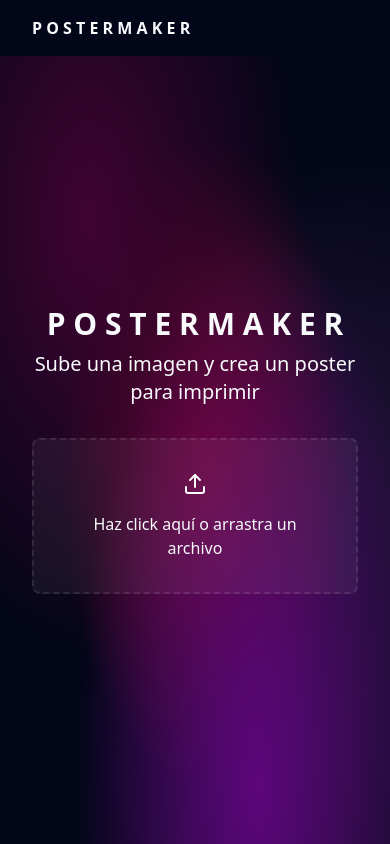
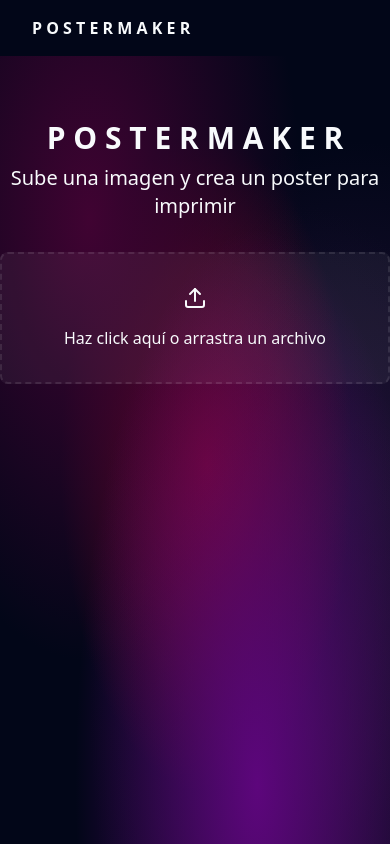
Before and after one commit to PabloRamDev/postermaker, a React app in the folder frontend/: page / in a window 390 px wide. Built offline with nearby package versions, Linux system fonts and the light colour scheme; the HTML template or start-up script is replaced by a standard one.

Commit message:
update app code cleanup

```diff
--- a/frontend/package.json
+++ b/frontend/package.json
@@ -16,6 +16,7 @@
     "@radix-ui/react-progress": "^1.1.7",
     "@radix-ui/react-select": "^2.2.6",
     "@radix-ui/react-separator": "^1.1.7",
+    "@radix-ui/react-slider": "^1.3.6",
     "@radix-ui/react-slot": "^1.2.3",
     "@tailwindcss/vite": "^4.1.14",
     "axios": "^1.12.2",
--- a/frontend/src/App.tsx
+++ b/frontend/src/App.tsx
@@ -1,122 +1,56 @@
+import { FormProvider } from "react-hook-form";
+import Header from "./components/layout/header";
+import { usePosterForm } from "./hooks/use-poster-form";
+import { useFileStore } from "./store/file-store";
+import TextSection from "./components/text-section";
+import PosterPreviewSection from "./components/poster-preview-section";
 import ImageForm from "./components/image-form";
-import { useForm, FormProvider } from "react-hook-form";
-import { zodResolver } from "@hookform/resolvers/zod";
+import DownloadActions from "./components/download-actions";
 import SubmitSection from "./components/submit-section";
-import * as z from "zod";
-import { formSchema } from "./schemas/form-schema";
-import { useFileStore } from "./store/file-store";
-import { ArrowUpFromLineIcon, DownloadIcon, RotateCcw } from "lucide-react";
-import Preview from "./components/preview";
-import { Button } from "./components/ui/button";
-import { usePrompt } from "./hooks/use-prompt";
-import TextSection from "./components/text-section";
-import { useMediaQuery } from "react-responsive";
-import Header from "./components/layout/header";
 
-function App() {
-  const isTabletOrMobile = useMediaQuery({ maxWidth: 1224 });
+export default function App() {
+  const { methods, handleResetWithPrompt } = usePosterForm();
+  const { fileUrl, preview, previewHeight, previewWidth } = useFileStore();
 
-  const methods = useForm<z.infer<typeof formSchema>>({
-    resolver: zodResolver(formSchema),
-    defaultValues: {
-      sheets_horizontal: "1",
-      image: [],
-    },
-  });
-
-  const images = methods.watch("image");
+  const image = methods.watch("image");
   const sheets = methods.watch("sheets_horizontal");
 
-  const {
-    fileUrl,
-    preview,
-    previewHeight,
-    previewWidth,
-    setPreview,
-    setFileUrl,
-    setOpen,
-  } = useFileStore();
-
-  const handleClose = () => {
-    methods.reset();
-    setPreview(null);
-    setFileUrl("");
-  };
-
-  const [newPrompt] = usePrompt();
+  const showPreview = preview && previewHeight > 0 && previewWidth > 0 && sheets > 0;
+  const hasImage = image?.length > 0;
 
   return (
-    <main className="flex flex-col items-center justify-center frosted-backdrop h-dvh w-dvw">
-                  <Header />
+    <main className="flex flex-col items-center justify-center frosted-backdrop h-dvh w-dvw overflow-hidden">
+      <Header />
       <FormProvider {...methods}>
-        <div className="flex grow min-h-0 h-full w-full px-8 md:px-0">
-                  <div className="flex flex-col items-center justify-center w-full gap-8 py-16">
-          <TextSection
-            isDirty={methods.formState.isDirty}
-            isSubmitSuccessful={methods.formState.isSubmitSuccessful}
-          />
-          {preview !== null &&
-          previewHeight > 0 &&
-          previewWidth > 0 &&
-          parseInt(sheets) > 0 ? (
-            <>
-              <Preview
-                imageUrl={preview[0].preview}
+        <div className="flex grow min-h-0 w-full">
+          <div className="flex flex-col items-center w-full gap-8 py-16 overflow-y-auto">
+            <TextSection isDirty={methods.formState.isDirty} isSubmitSuccessful={methods.formState.isSubmitSuccessful} />
+
+            {showPreview ? (
+              <PosterPreviewSection
+                preview={preview[0].preview}
                 width={previewWidth}
                 height={previewHeight}
-                horizontal_sheets={parseInt(sheets)}
-                onClose={() => {
-                  newPrompt({
-                    callback: handleClose,
-                    text: "Esta acción reiniciará el formulario. ¿Desea continuar?",
-                  });
-                }}
-                disabled={methods.formState.isSubmitting}
+                sheets={sheets}
+                onClose={handleResetWithPrompt}
+                isSubmitting={methods.formState.isSubmitting}
                 showClose={!methods.formState.isSubmitSuccessful}
               />
-              {isTabletOrMobile && (
-                <Button variant="outline" aria-label="Submit" onClick={setOpen}>
-                  Abrir formulario
-                  <ArrowUpFromLineIcon />
-                </Button>
-              )}
-            </>
-          ) : (
-            <ImageForm />
-          )}
+            ) : (
+              <ImageForm />
+            )}
 
-          {fileUrl !== "" && (
-            <div className="flex w-auto items-center justify-center gap-2">
-              <Button asChild className="flex basis-1">
-                <a className="w-full" href={fileUrl} download={"poster"}>
-                  Descargar
-                  <DownloadIcon />
-                </a>
-              </Button>
-              <Button
-                variant="destructive"
-                className="flex basis-1"
-                onClick={() =>
-                  newPrompt({
-                    callback: handleClose,
-                    text: "Esta acción reiniciará el formulario. ¿Desea continuar?",
-                  })
-                }
-              >
-                Reiniciar
-                <RotateCcw />
-              </Button>
-            </div>
-          )}
+            {fileUrl && (
+              <DownloadActions
+                fileUrl={fileUrl}
+                onReset={handleResetWithPrompt}
+              />
+            )}
+          </div>
 
+          {hasImage && <SubmitSection />}
         </div>
-       {images.length > 0 && <SubmitSection />}
-        </div>
-
-
       </FormProvider>
     </main>
   );
 }
-
-export default App;
--- a/frontend/src/components/submit-section.tsx
+++ b/frontend/src/components/submit-section.tsx
@@ -7,24 +7,18 @@
   FieldLegend,
   FieldSet,
 } from "./ui/field";
-import {
-  Select,
-  SelectContent,
-  SelectItem,
-  SelectTrigger,
-  SelectValue,
-} from "./ui/select";
 import { Button } from "./ui/button";
 import { Spinner } from "./ui/spinner";
 import { ArrowRight } from "lucide-react";
 import axios from "axios";
 import { useFileStore } from "@/store/file-store";
 import FormWrapper from "./form-wrapper";
+import { Slider } from "./ui/slider";
 
 export default function SubmitSection() {
   const { control, formState, handleSubmit } =
     useFormContext();
-  const { setUploadProgress, setFileUrl, setClose } =
+  const { setFileUrl, setClose } =
     useFileStore();
 
 
@@ -36,18 +30,10 @@
 
     try {
       const response = await axios.post(
-        `${import.meta.env.VITE_API_URL}/image-pdf/`,
+        `${import.meta.env.VITE_API_URL}/image-pdf/` || 'http://localhost:8003/api/image-pdf',
         formData,
         {
           responseType: "blob", // Important for file download
-          onUploadProgress: (progressEvent) => {
-            if (progressEvent.lengthComputable) {
-              const percentage = Math.round(
-                (progressEvent.loaded * 100) / progressEvent.total
-              );
-              setUploadProgress(percentage);
-            }
-          },
         }
       );
 
@@ -80,16 +66,19 @@
           render={({ field, fieldState }) => (
             <Field>
               <FieldLabel htmlFor={field.name}>Hojas en horizontal</FieldLabel>
-              <Select {...field} onValueChange={field.onChange}>
-                <SelectTrigger className="w-[180px]">
-                  <SelectValue placeholder="Seleccione número" />
-                </SelectTrigger>
-                <SelectContent>
-                  {
-                    [...Array(6).keys()].map(n =><SelectItem key={`option-${n+1}`} value={`${n + 1}`}>{n + 1}</SelectItem>)
-                  }
-                </SelectContent>
-              </Select>
+      <Slider
+        value={[field.value]}
+        onValueChange={(values) => field.onChange(values[0])}
+        min={1}
+        max={6}
+        step={1}
+        className="w-full max-w-md"
+      />
+          <div className="flex justify-between text-xs text-muted-foreground max-w-md">
+      {[1, 2, 3, 4, 5, 6].map(n => (
+        <span key={n}>{n}</span>
+      ))}
+    </div>
               {fieldState.invalid && <FieldError errors={[fieldState.error]} />}
             </Field>
           )}
--- /dev/null
+++ b/frontend/src/components/ui/slider.tsx
@@ -0,0 +1,61 @@
+import * as React from "react"
+import * as SliderPrimitive from "@radix-ui/react-slider"
+
+import { cn } from "@/lib/utils"
+
+function Slider({
+  className,
+  defaultValue,
+  value,
+  min = 0,
+  max = 100,
+  ...props
+}: React.ComponentProps<typeof SliderPrimitive.Root>) {
+  const _values = React.useMemo(
+    () =>
+      Array.isArray(value)
+        ? value
+        : Array.isArray(defaultValue)
+          ? defaultValue
+          : [min, max],
+    [value, defaultValue, min, max]
+  )
+
+  return (
+    <SliderPrimitive.Root
+      data-slot="slider"
+      defaultValue={defaultValue}
+      value={value}
+      min={min}
+      max={max}
+      className={cn(
+        "relative flex w-full touch-none items-center select-none data-[disabled]:opacity-50 data-[orientation=vertical]:h-full data-[orientation=vertical]:min-h-44 data-[orientation=vertical]:w-auto data-[orientation=vertical]:flex-col",
+        className
+      )}
+      {...props}
+    >
+      <SliderPrimitive.Track
+        data-slot="slider-track"
+        className={cn(
+          "bg-muted relative grow overflow-hidden rounded-full data-[orientation=horizontal]:h-1.5 data-[orientation=horizontal]:w-full data-[orientation=vertical]:h-full data-[orientation=vertical]:w-1.5"
+        )}
+      >
+        <SliderPrimitive.Range
+          data-slot="slider-range"
+          className={cn(
+            "bg-primary absolute data-[orientation=horizontal]:h-full data-[orientation=vertical]:w-full"
+          )}
+        />
+      </SliderPrimitive.Track>
+      {Array.from({ length: _values.length }, (_, index) => (
+        <SliderPrimitive.Thumb
+          data-slot="slider-thumb"
+          key={index}
+          className="border-primary ring-ring/50 block size-4 shrink-0 rounded-full border bg-white shadow-sm transition-[color,box-shadow] hover:ring-4 focus-visible:ring-4 focus-visible:outline-hidden disabled:pointer-events-none disabled:opacity-50"
+        />
+      ))}
+    </SliderPrimitive.Root>
+  )
+}
+
+export { Slider }
--- /dev/null
+++ b/frontend/src/hooks/use-poster-form.tsx
@@ -0,0 +1,44 @@
+import { formSchema } from "@/schemas/form-schema";
+import { useFileStore } from "@/store/file-store";
+import { zodResolver } from "@hookform/resolvers/zod";
+import { useForm } from "react-hook-form";
+import * as z from "zod";
+import { usePrompt } from "./use-prompt";
+import { useCallback } from "react";
+
+export function usePosterForm() {
+  const methods = useForm<z.infer<typeof formSchema>>({
+    resolver: zodResolver(formSchema),
+    defaultValues: {
+      sheets_horizontal: 1,
+      image: null,
+    },
+  });
+
+  const { fileUrl, setPreview, setFileUrl } = useFileStore();
+  const [newPrompt] = usePrompt();
+
+  const resetForm = useCallback(() => {
+    methods.reset();
+    setPreview(null);
+
+    // Revoke old URL before clearing
+    if (fileUrl) {
+      URL.revokeObjectURL(fileUrl);
+    }
+    setFileUrl("");
+  }, [methods, setPreview, setFileUrl, fileUrl]);
+
+  const handleResetWithPrompt = useCallback(() => {
+    newPrompt({
+      callback: resetForm,
+      text: "Esta acción reiniciará el formulario. ¿Desea continuar?",
+    });
+  }, [newPrompt, resetForm]);
+
+  return {
+    methods,
+    resetForm,
+    handleResetWithPrompt,
+  };
+}
--- a/frontend/src/schemas/form-schema.ts
+++ b/frontend/src/schemas/form-schema.ts
@@ -3,9 +3,7 @@
 
 const formSchema = z.object({
   image: z.file("You must upload an image").array(),
-  sheets_horizontal: z.string().regex(/^\d+$/, {
-    message: "String must contain only digits.",
-  }),
+  sheets_horizontal: z.number()
 });
 
 export {formSchema}
```
Also changed, not shown: 1 other file (tests, documents, lock files or other folders).
